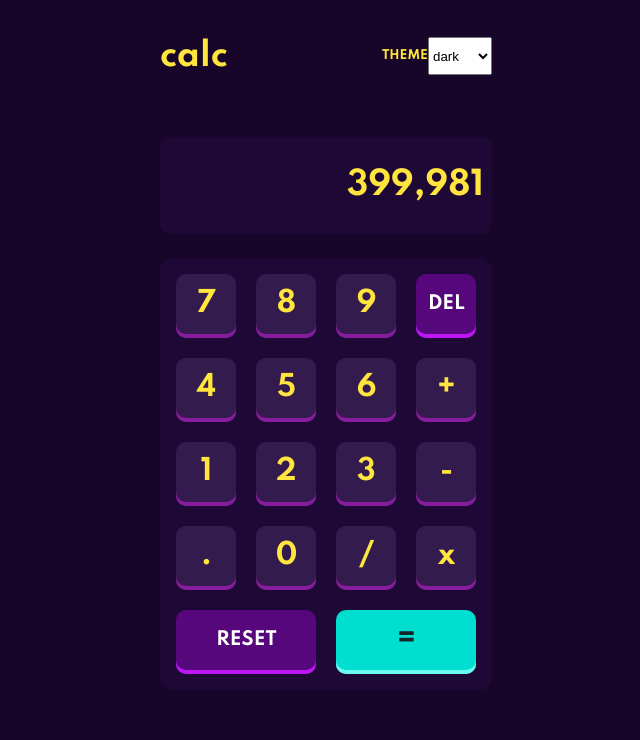
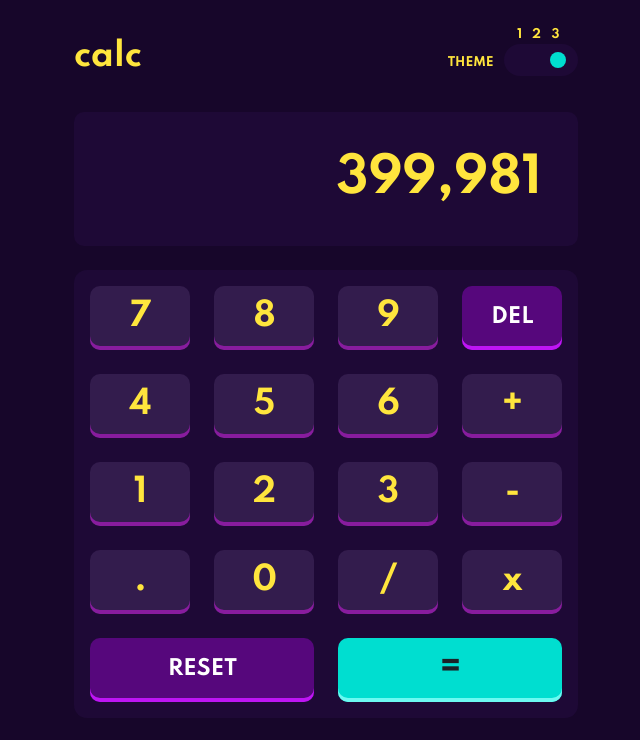
Before and after one commit to jetobe95/calculator-app, a Next.js app: page / in a window 1280 px wide. Shown: the top 740 px of the page, without its empty margins (314-954 px from the left). Built offline with nearby package versions, Linux system fonts and the light colour scheme.

Commit message:
parte visual terminada

```diff
--- a/components/Header/ThemeSelector.tsx
+++ b/components/Header/ThemeSelector.tsx
@@ -1,28 +1,37 @@
 import { useEffect, useState } from "react";
 import { useChangeTheme } from "../../hooks/useChangeTheme";
-import { useTheme } from "../../hooks/useTheme";
+import { Theme } from "../../theme/types";
 import { getFromLS } from "../../utils/storage";
-import { ThemeTitle, _ThemeSelector } from "./styledComponents";
+import {
+  ThemeTitle,
+  _ThemeSelector,
+  ThemeToggle,
+  ThemeToggleIndicator,
+  SizedBox,
+} from "./styledComponents";
 
 export default function ThemeSelector() {
   const themesFromStore = getFromLS("all-themes");
   const [data] = useState(themesFromStore.data);
-  const [themes, setThemes] = useState<string[]>([]);
-  const { setMode,selectedTheme } = useChangeTheme();
+  const [themes, setThemes] = useState<[string, Theme][]>();
+  const { setMode, selectedTheme } = useChangeTheme();
   useEffect(() => {
-    setThemes(Object.keys(data));
+    setThemes(Object.entries(data));
   }, [data]);
-  console.log(selectedTheme?.id)
   return (
     <_ThemeSelector>
       <ThemeTitle>THEME</ThemeTitle>
-      <select onChange={(e)=>setMode(data[e.target.value])}>
-        {themes.map((theme) => (
-          <option  key={theme} value={theme}>
-            {theme}
-          </option>
+      <SizedBox/>
+      <ThemeToggle>
+        {themes?.map(([_, themeData], index) => (
+          <ThemeToggleIndicator
+            onClick={()=>setMode(themeData)}
+            key={themeData.id}
+            counter={`${index + 1}`}
+            enabled={selectedTheme?.id === themeData.id}
+          />
         ))}
-      </select>
+      </ThemeToggle>
     </_ThemeSelector>
   );
 }
--- a/components/Header/styledComponents.ts
+++ b/components/Header/styledComponents.ts
@@ -2,11 +2,16 @@ import styled from "styled-components";
 export const HeaderContainer = styled.header`
   display: flex;
   justify-content: space-between;
-  align-items: center;
+  align-items: baseline;
+`;
+
+export const SizedBox = styled.div`
+  width: 10px;
 `;
 
 export const CalcTitle = styled.h3`
   font-size: 32px;
+  margin-bottom: 0;
 `;
 export const _ThemeSelector = styled.div`
   display: flex;
@@ -14,5 +19,36 @@ export const _ThemeSelector = styled.div`
 export const ThemeTitle = styled.h3`
   display: inline-flex;
   font-size: 12px;
+`;
+export const ThemeToggle = styled.div`
+  display: inline-flex;
+  align-items: center;
+  height: 2rem;
+  width: ${4 * 1.16}rem;
+  cursor: pointer;
+  padding: 9px;
+  background-color: ${({ theme }) => theme.colors.keyboard.background};
+  border-radius: 17px;
+`;
 
+export const ThemeToggleIndicator = styled.div<{
+  counter: string;
+  enabled?: boolean;
+}>`
+  position: relative;
+  width: 1rem;
+  height: 1rem;
+  border-radius: 50%;
+  margin-right: 0.16rem;
+
+  background-color: ${({ theme, enabled }) =>
+    enabled ? theme.colors.numericKeypad.equalKey.background : "transparent"};
+  &::after {
+    content: "${(props) => props.counter}";
+    font-size: 12px;
+    color: ${({ theme }) => theme.colors.body.text};
+    position: absolute;
+    top: -1.5rem;
+    right: 0.4rem;
+  }
 `;
--- a/components/Keypad/NumericKeypad/styledComponents.ts
+++ b/components/Keypad/NumericKeypad/styledComponents.ts
@@ -1,3 +1,4 @@
+import { mediaQueries } from './../../../utils/breakpoint';
 import styled from "styled-components";
 
 export const Keypad = styled.main`
@@ -5,9 +6,14 @@ export const Keypad = styled.main`
   padding: 1rem;
   display: grid;
   grid-template-columns: repeat(4, 60px);
-  grid-gap: 20px;
+  grid-gap: 13px;
   border-radius: 13px;
   font-size: 28px;
+  ${mediaQueries('md')`
+    font-size: 32px;
+    grid-gap: 24px;
+    grid-template-columns: repeat(4, 100px);
+  `}
   /* Agregar mediaquery para cambiar el fontsize */
 `;
 
--- a/components/Panel/Panel.tsx
+++ b/components/Panel/Panel.tsx
@@ -1,9 +1,9 @@
-import { PanelContainer } from "./styledComponents";
+import { PanelContainer,PanelNumber } from "./styledComponents";
 
 export default function Panel() {
     return (
         <PanelContainer>
-            <h1>399,981</h1>
+            <PanelNumber>399,981</PanelNumber>
         </PanelContainer>
     )
 }
--- a/components/Panel/styledComponents.ts
+++ b/components/Panel/styledComponents.ts
@@ -1,8 +1,18 @@
+import { mediaQueries } from './../../utils/breakpoint';
 import  styled  from 'styled-components';
 export const PanelContainer = styled.div`
   background-color: ${({ theme }) => theme.colors.panel.background};
   color: ${({ theme }) => theme.colors.panel.text};
   text-align: end;
-  padding: .5rem ;
+  padding: 0.813em 0.75em ;
   border-radius: 10px;
+  font-size: 32px;
+  ${mediaQueries('md')`
+    font-size: 48px;
+  `}
 `
+
+export const PanelNumber = styled.h1`
+  font-size: 1em;
+  margin:0;
+`
--- a/pages/index.tsx
+++ b/pages/index.tsx
@@ -1,5 +1,3 @@
-import { useTheme } from "../hooks/useTheme";
-import { useEffect, useState } from "react";
 import styled, { ThemeProvider } from "styled-components";
 import { GlobalStyles } from "../theme/theme";
 import NumericKeypad from "../components/Keypad/NumericKeypad/NumericKeypad";
--- /dev/null
+++ b/utils/breakpoint.ts
@@ -0,0 +1,11 @@
+export const breakpoints = {
+  sm: 20,
+  md: 30,
+  lg: 45,
+  xl: 60
+};
+
+export const mediaQueries = (key: keyof typeof breakpoints) => {
+  return (style: TemplateStringsArray | String) =>
+    `@media (min-width: ${breakpoints[key]}em) { ${style} }`;
+};
```
